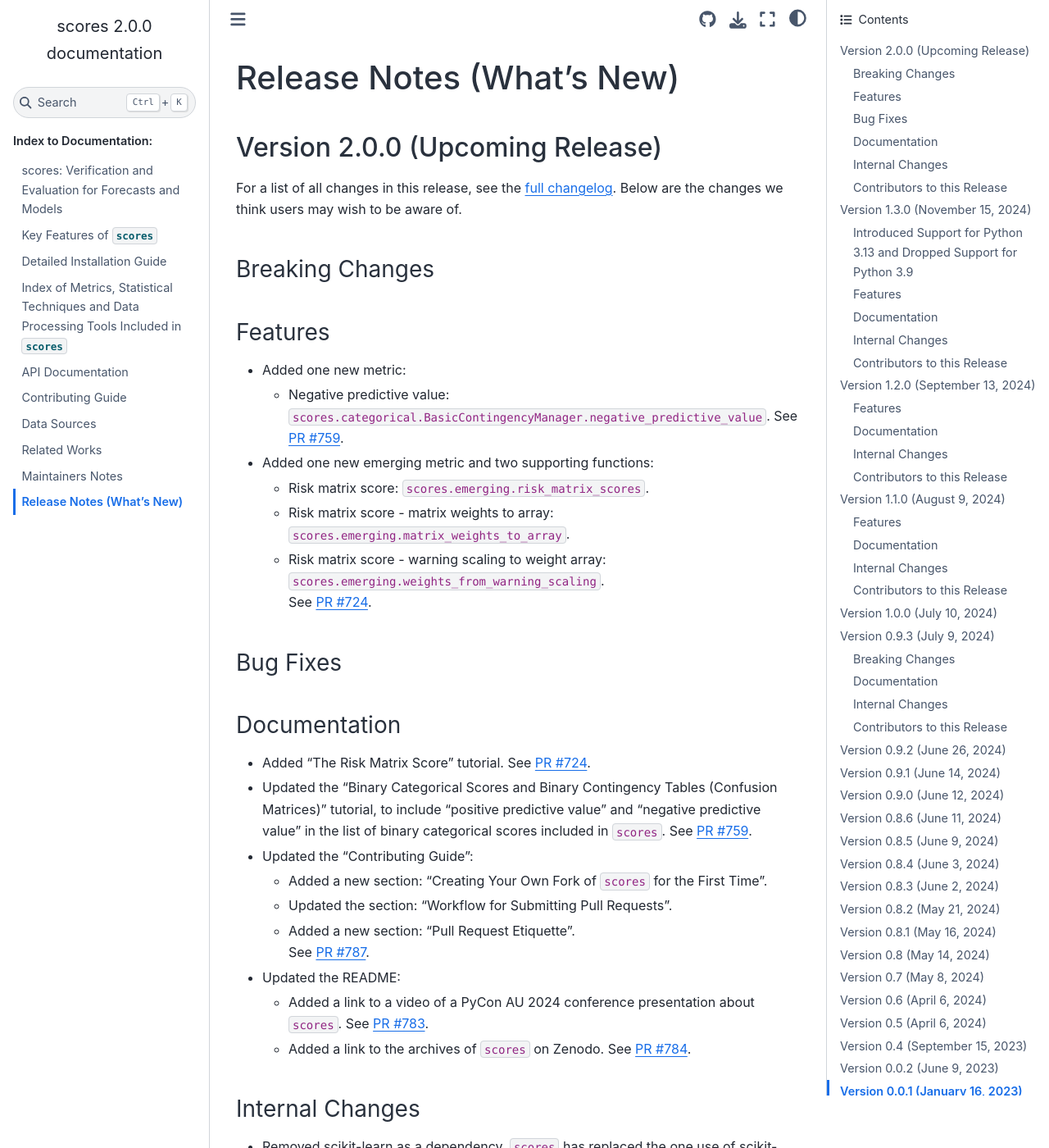
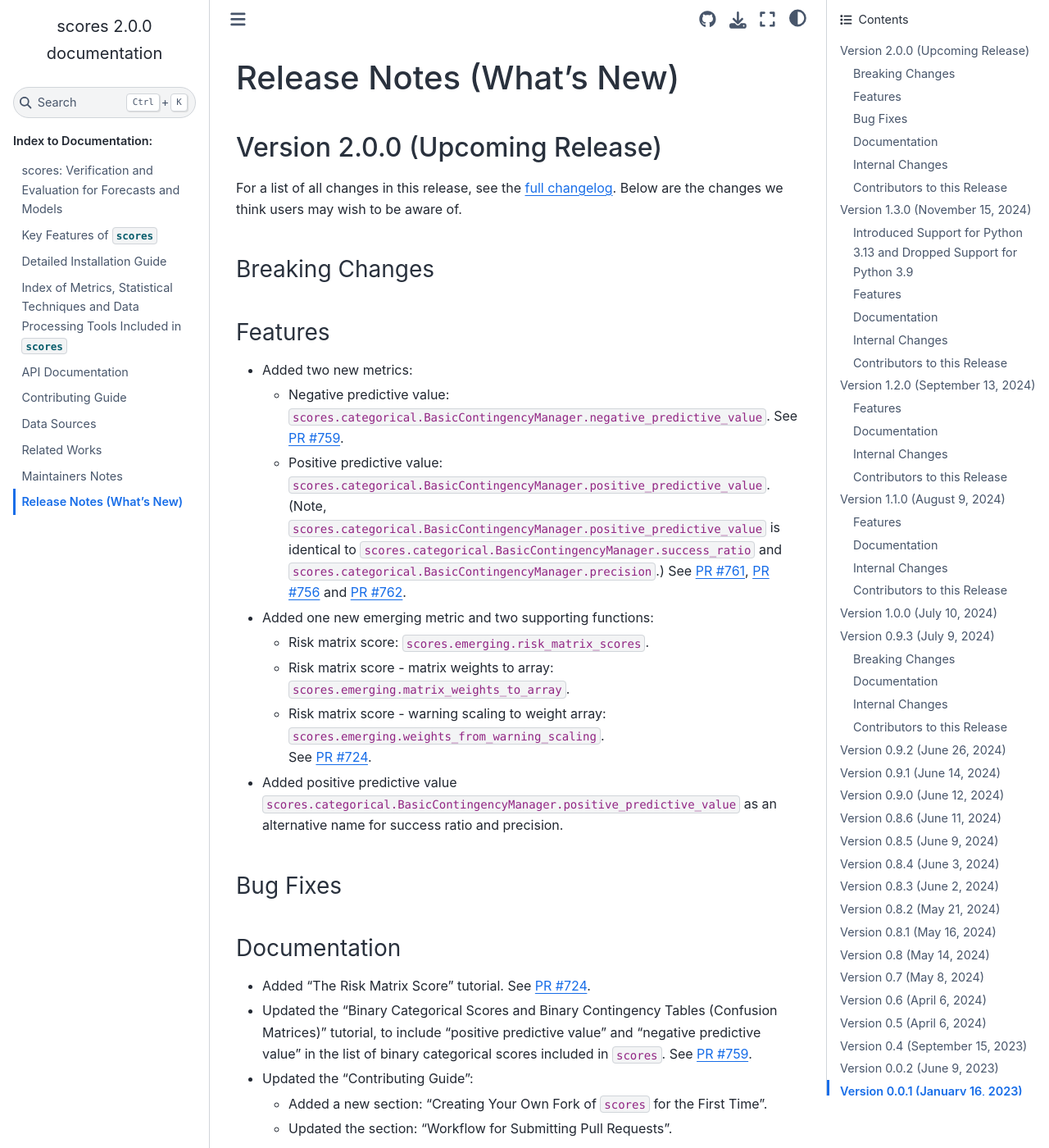
Before and after one commit to nci/scores, a Sphinx documentation site: the page built from docs/release_notes.md, in a window 1280 px wide and 1400 px high. Shown: the whole window at 82% size. Built offline with Sphinx 7.4.7 and the Sphinx Book theme 1.1.4, drawn with Linux system fonts in a browser that asks for light colours; pages that are not in the unit, such as notebooks, are missing from menus; some of the changed text lies outside the part shown.

Commit message:
Further updates to release notes

```diff
--- a/docs/release_notes.md
+++ b/docs/release_notes.md
@@ -8,13 +8,15 @@ For a list of all changes in this release, see the [full changelog](https://gith
 
 ### Features
 
-- Added one new metric:
+- Added two new metrics:
 	- Negative predictive value: `scores.categorical.BasicContingencyManager.negative_predictive_value`. See [PR #759](https://github.com/nci/scores/pull/759).
+	- Positive predictive value: `scores.categorical.BasicContingencyManager.positive_predictive_value`. (Note, `scores.categorical.BasicContingencyManager.positive_predictive_value` is identical to `scores.categorical.BasicContingencyManager.success_ratio` and `scores.categorical.BasicContingencyManager.precision`.) See [PR #761](https://github.com/nci/scores/pull/761), [PR #756](https://github.com/nci/scores/pull/756) and [PR #762](https://github.com/nci/scores/pull/762).
 - Added one new emerging metric and two supporting functions:
 	- Risk matrix score: `scores.emerging.risk_matrix_scores`.
 	- Risk matrix score - matrix weights to array: `scores.emerging.matrix_weights_to_array`.
 	- Risk matrix score - warning scaling to weight array: `scores.emerging.weights_from_warning_scaling`.
 	See [PR #724](https://github.com/nci/scores/pull/724).
+- Added positive predictive value `scores.categorical.BasicContingencyManager.positive_predictive_value` as an alternative name for success ratio and precision.
 
 ### Bug Fixes
 
@@ -31,6 +33,8 @@ tutorial, to include "positive predictive value" and "negative predictive value"
 - Updated the README:
 	- Added a link to a video of a PyCon AU 2024 conference presentation about `scores`. See [PR #783](https://github.com/nci/scores/pull/783).
 	- Added a link to the archives of `scores` on Zenodo. See [PR #784](https://github.com/nci/scores/pull/784).
+- Added `Scoringrules` to "Related Works". See [PR #746](https://github.com/nci/scores/pull/746), [PR #766](https://github.com/nci/scores/pull/766) and [PR #789](https://github.com/nci/scores/pull/789).
+- Fixed formatting issues in the docstrings for `scores.processing.comparative_discretise`, `scores.processing.binary_discretise` and `scores.processing.binary_discretise_proportion`. See [PR #758](https://github.com/nci/scores/pull/758).
 
 ### Internal Changes
 
```
Also changed, not shown: other parts of docs/release_notes.md (+1 -1 lines).
